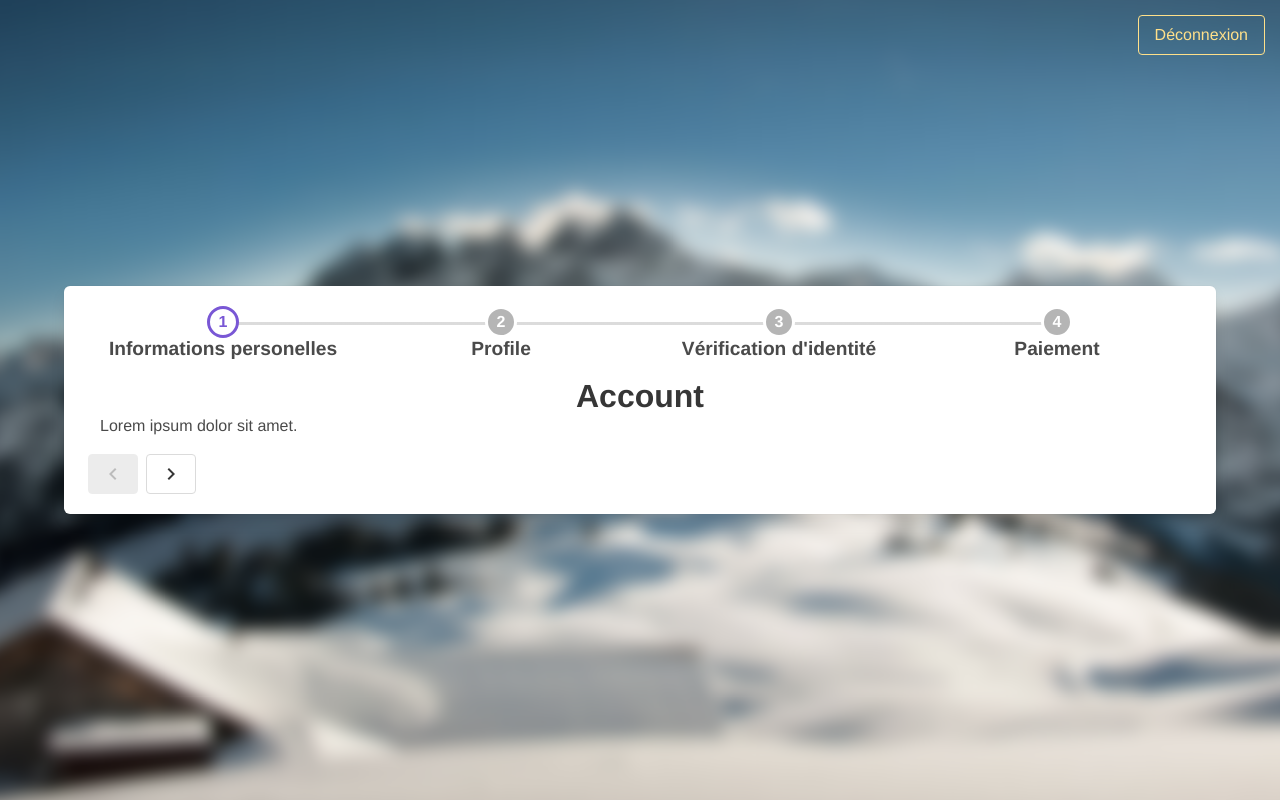
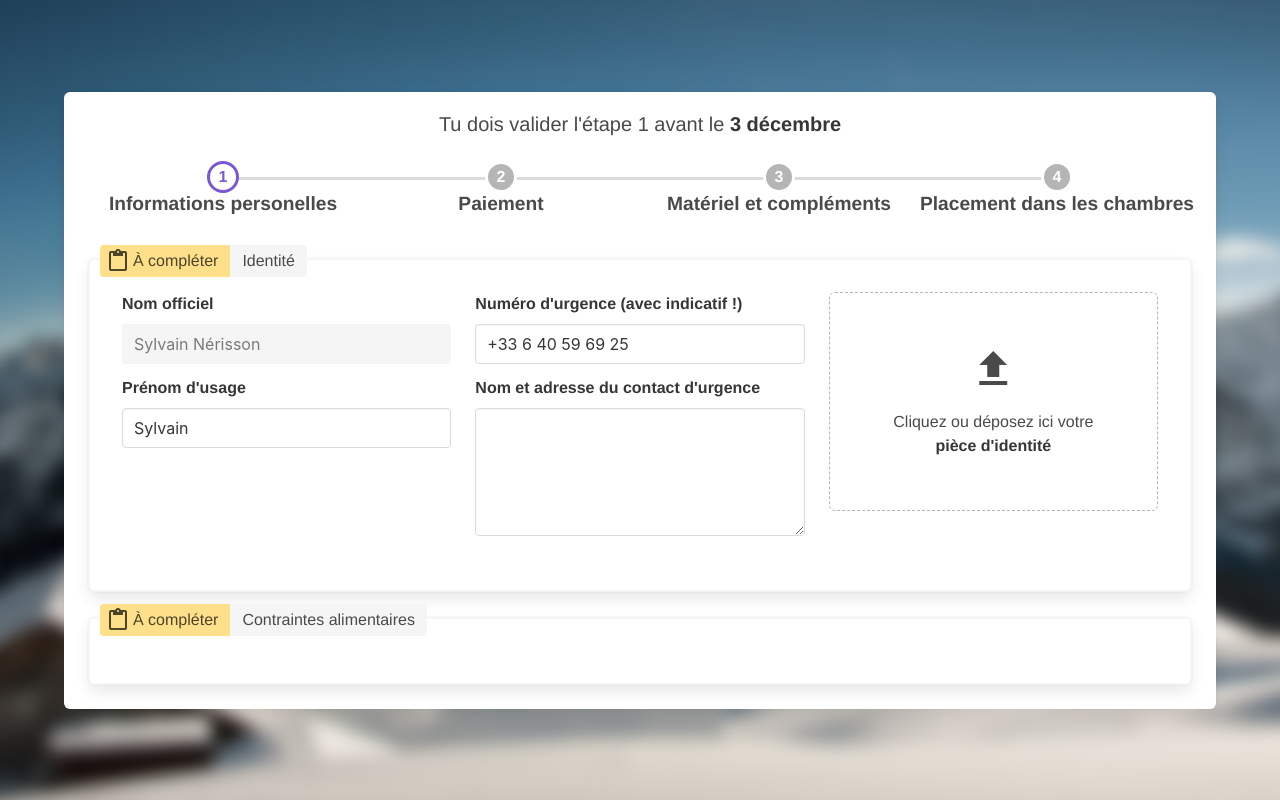
Before and after one commit to Coaching-IC/weskic, a Vue app in the folder weskic-frontend/: page /registration in a window 1280 px wide. Built offline with nearby package versions, Linux system fonts and the light colour scheme; sample sign-in values are in the browser's storage.

Commit message:
step1 form layout

```diff
--- a/weskic-frontend/src/components/RegistrationView.vue
+++ b/weskic-frontend/src/components/RegistrationView.vue
@@ -1,32 +1,29 @@
 <template>
-  <div id="topWhat">
-    <b-button id="loginTop" type="is-warning is-outlined" tag="router-link" :to="{name: 'logout'}">Déconnexion
-    </b-button>
+  <div id="topRegistration">
+<!--    <b-button id="logoutTop" type="is-warning is-outlined" tag="router-link" :to="{name: 'logout'}">Déconnexion</b-button>-->
     <div id="box" class="box container">
+
+      <h1 class="subtitle has-text-centered">Tu dois valider l'étape 1 avant le <strong>3 décembre</strong></h1>
 
       <b-steps
           v-model="activeStep"
           animated
           rounded
-          has-navigation
+          :has-navigation="false"
           :mobile-mode="'minimalist'">
-        <b-step-item step="1" label="Informations personelles" clickable>
-          <h1 class="title has-text-centered">Account</h1>
+        <b-step-item step="1" label="Informations personelles">
+          <PersonalInfo></PersonalInfo>
+        </b-step-item>
+
+        <b-step-item step="2" label="Paiement">
           Lorem ipsum dolor sit amet.
         </b-step-item>
 
-        <b-step-item step="2" label="Profile" clickable>
-          <h1 class="title has-text-centered">Profile</h1>
+        <b-step-item step="3" label="Matériel et compléments">
           Lorem ipsum dolor sit amet.
         </b-step-item>
 
-        <b-step-item step="3" label="Vérification d'identité" clickable>
-          <h1 class="title has-text-centered">Social</h1>
-          Lorem ipsum dolor sit amet.
-        </b-step-item>
-
-        <b-step-item step="4" label="Paiement" clickable>
-          <h1 class="title has-text-centered">Social</h1>
+        <b-step-item step="4" label="Placement dans les chambres">
           Lorem ipsum dolor sit amet.
         </b-step-item>
       </b-steps>
@@ -36,8 +33,11 @@
 </template>
 
 <script>
+import PersonalInfo from "@/components/registration/PersonalInfo";
+
 export default {
-  name: 'WhatView',
+  name: 'RegistrationView',
+  components: {PersonalInfo},
   data: () => ({
     activeStep: 0
   }),
@@ -47,7 +47,7 @@ export default {
 
 <style scoped>
 
-#loginTop {
+#logoutTop {
   position: absolute;
   top: 15px;
   right: 15px;
--- /dev/null
+++ b/weskic-frontend/src/components/registration/PersonalInfo.vue
@@ -0,0 +1,93 @@
+<template>
+  <div id="">
+    <div class="box sectionBox columns">
+      <b-taglist attached class="sectionTag">
+        <b-tag icon="content-paste" class="is-warning is-medium">À compléter</b-tag>
+        <b-tag type="is-grey" class="is-medium">Identité</b-tag>
+      </b-taglist>
+
+      <div class="column">
+        <b-field label="Nom officiel">
+          <b-input disabled value="Sylvain Nérisson"></b-input>
+        </b-field>
+        <b-field label="Prénom d'usage">
+          <b-input value="Sylvain"></b-input>
+        </b-field>
+      </div>
+      <div class="column">
+        <b-field label="Numéro d'urgence (avec indicatif !)">
+          <b-input value="+33 6 40 59 69 25"></b-input>
+        </b-field>
+        <b-field label="Nom et adresse du contact d'urgence">
+          <b-input maxlength="200" type="textarea"></b-input>
+        </b-field>
+      </div>
+      <div class="column">
+        <b-field>
+          <b-upload v-model="dropFiles"
+                    multiple
+                    drag-drop>
+            <section class="section">
+              <div class="content has-text-centered">
+                <p>
+                  <b-icon
+                      icon="upload"
+                      size="is-large">
+                  </b-icon>
+                </p>
+                <p>Cliquez ou déposez ici votre <strong>pièce d'identité</strong></p>
+              </div>
+            </section>
+          </b-upload>
+        </b-field>
+      </div>
+
+    </div>
+
+    <div class="box sectionBox columns">
+      <b-taglist attached class="sectionTag">
+        <b-tag icon="content-paste" class="is-warning is-medium">À compléter</b-tag>
+        <b-tag type="is-grey" class="is-medium">Contraintes alimentaires</b-tag>
+      </b-taglist>
+
+      <div class="column">
+
+      </div>
+      <div class="column">
+
+      </div>
+      <div class="column">
+
+      </div>
+
+    </div>
+
+
+  </div>
+</template>
+
+<script>
+export default {
+  name: 'PersonalInfo',
+  components: {},
+  data: () => ({}),
+  props: {}
+}
+</script>
+
+<style scoped>
+
+.sectionBox {
+  position: relative;
+  margin-top: 25px;
+  border: 2px solid whitesmoke;
+}
+
+.sectionTag {
+  position: absolute;
+  top: -15px;
+  left: 10px;
+}
+
+
+</style>
```
